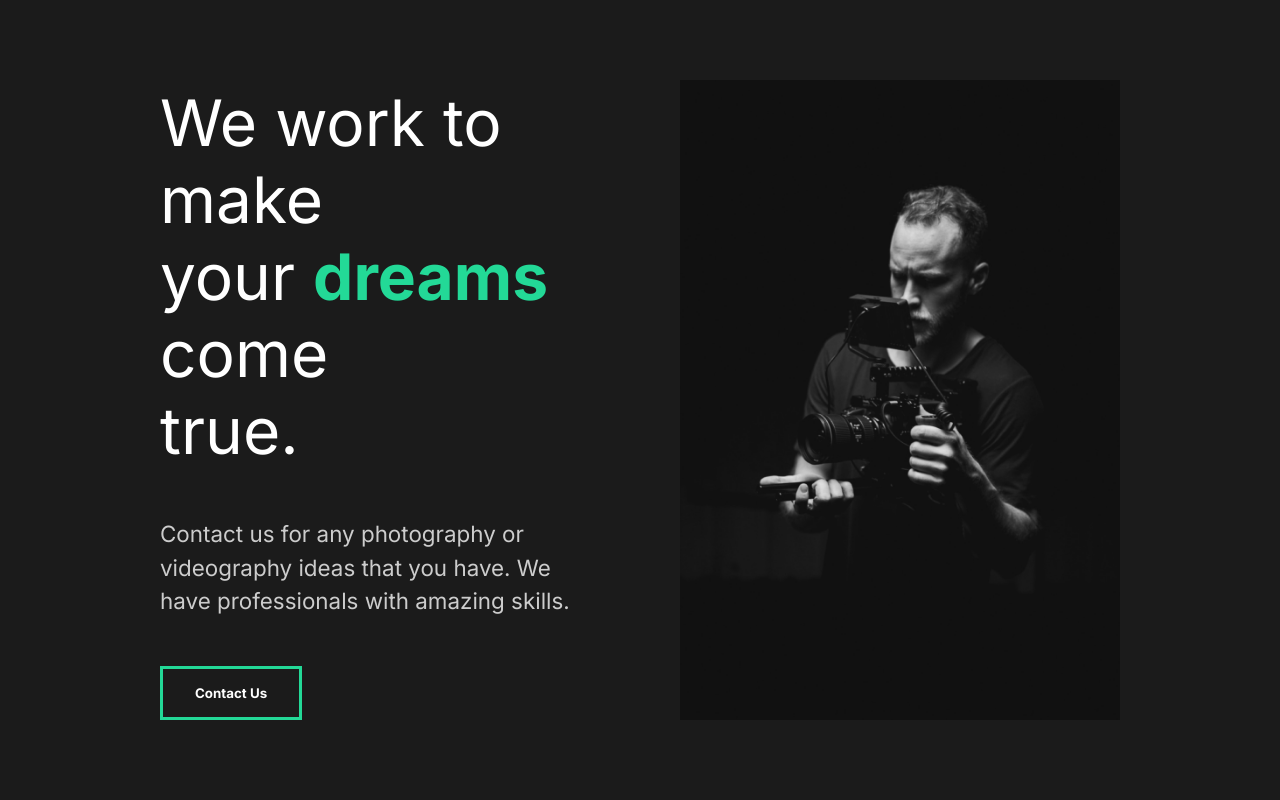
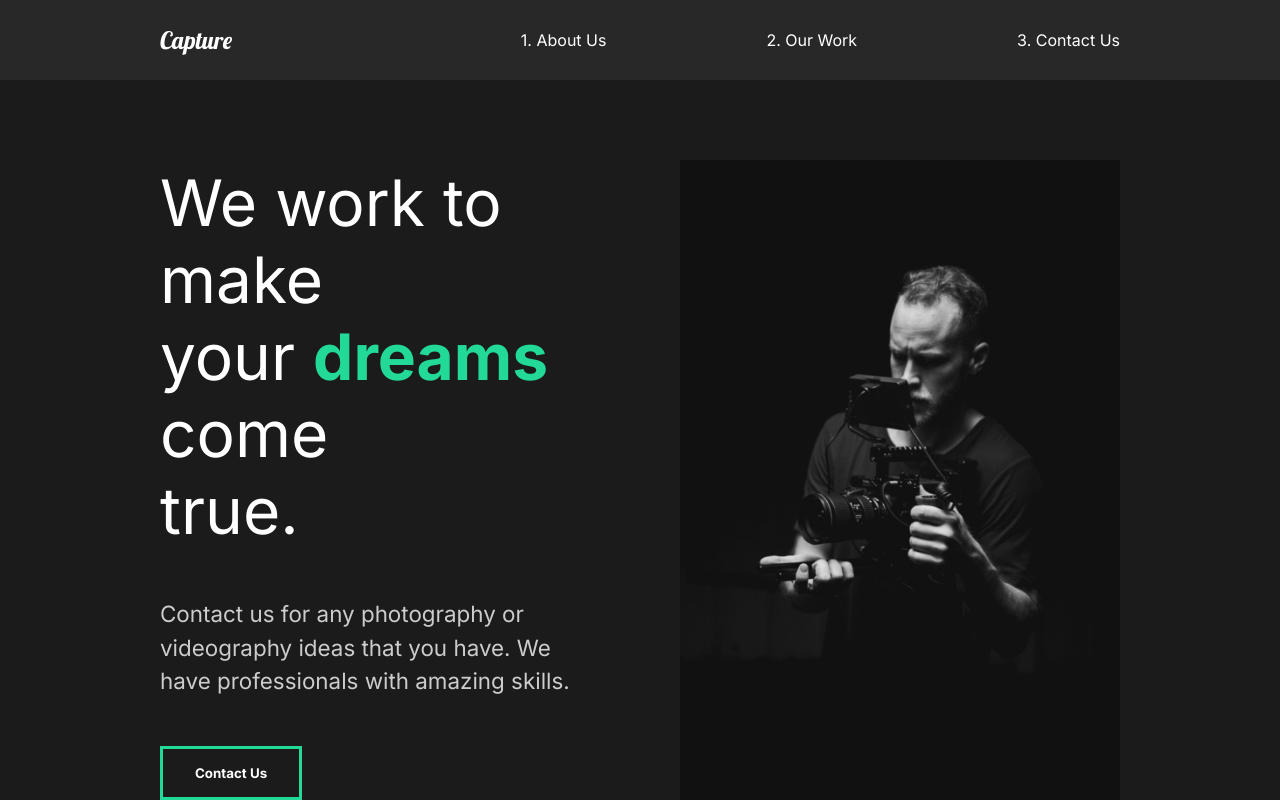
Before and after one commit to DoniaMahmoud/DoniaMahmoud.github.io, a React (Create React App) app: page / in a window 1280 px wide. Shown: the top 800 px of the page. Built offline with nearby package versions, Linux system fonts and the light colour scheme.

Commit message:
8. Creating Our Nav

```diff
--- a/src/App.js
+++ b/src/App.js
@@ -3,10 +3,12 @@
 import AboutUs from "./pages/AboutUs";
 //Global Style
 import GlobalStyle from "./components/GlobalStyle";
+import Nav from "./components/Nav";
 function App() {
   return (
     <div className="App">
       <GlobalStyle />
+      <Nav />
       <AboutUs />
     </div>
   );
--- /dev/null
+++ b/src/components/Nav.js
@@ -0,0 +1,53 @@
+import react from "react";
+import styled from "styled-components";
+
+const Nav = () => {
+  return (
+    <StyledNav>
+      <h1>
+        <a id="logo" href="#">
+          Capture
+        </a>
+      </h1>
+      <ul>
+        <li>
+          <a href="#">1. About Us</a>
+        </li>
+        <li>
+          <a href="#">2. Our Work</a>
+        </li>
+        <li>
+          <a href="#">3. Contact Us</a>
+        </li>
+      </ul>
+    </StyledNav>
+  );
+};
+const StyledNav = styled.nav`
+  min-height: 10vh;
+  display: flex;
+  justify-content: space-between;
+  margin: auto;
+  align-items: center;
+  padding: 1rem 10rem;
+  background: #282828;
+  a {
+    color: white;
+    text-decoration: none;
+  }
+  ul {
+    display: flex;
+    list-style: none;
+  }
+  #logo {
+    font-size: 1.5rem;
+    font-family: "Lobster", cursive;
+    font-weight: lighter;
+  }
+  li {
+    padding-left: 10rem;
+    position: relative;
+  }
+`;
+
+export default Nav;
```
